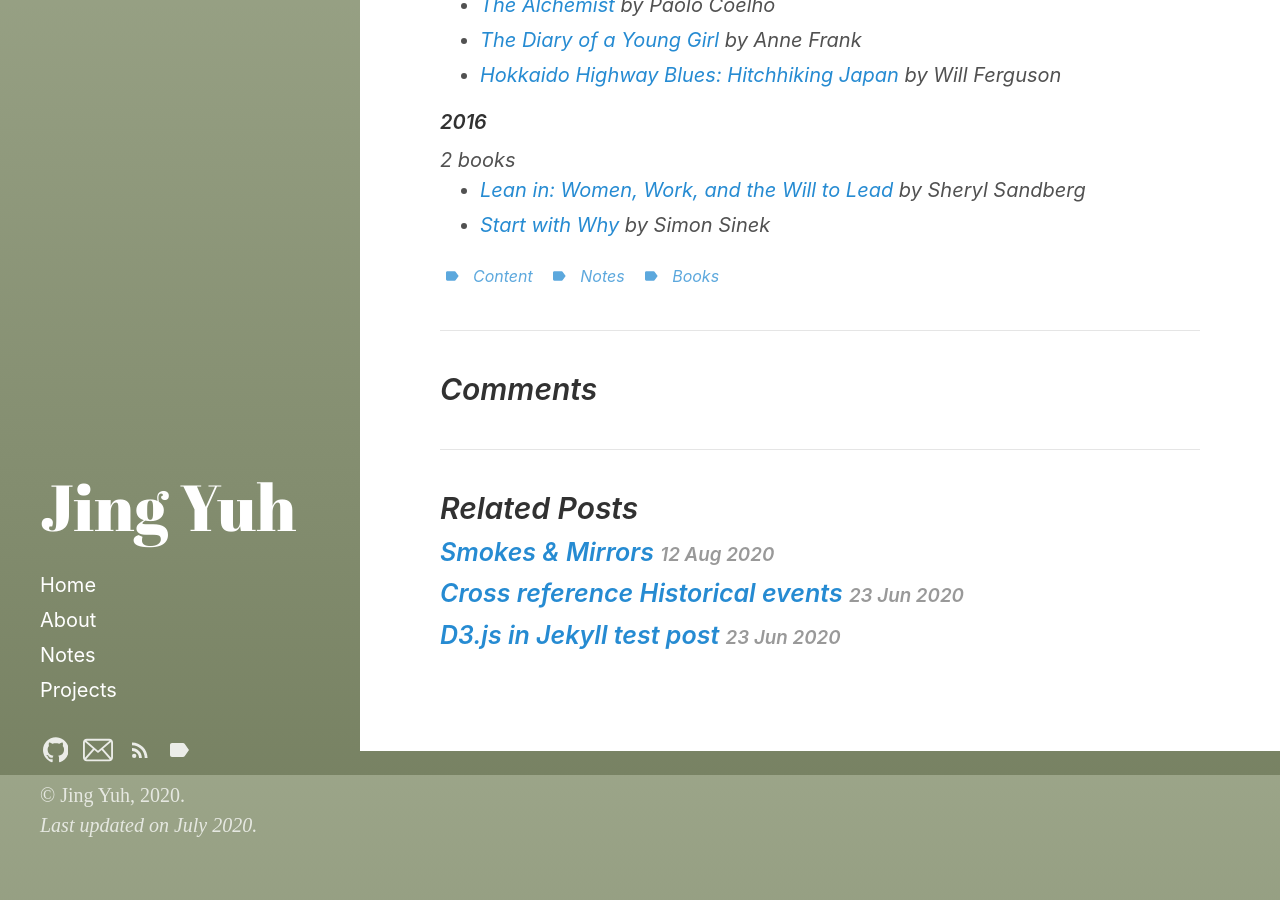
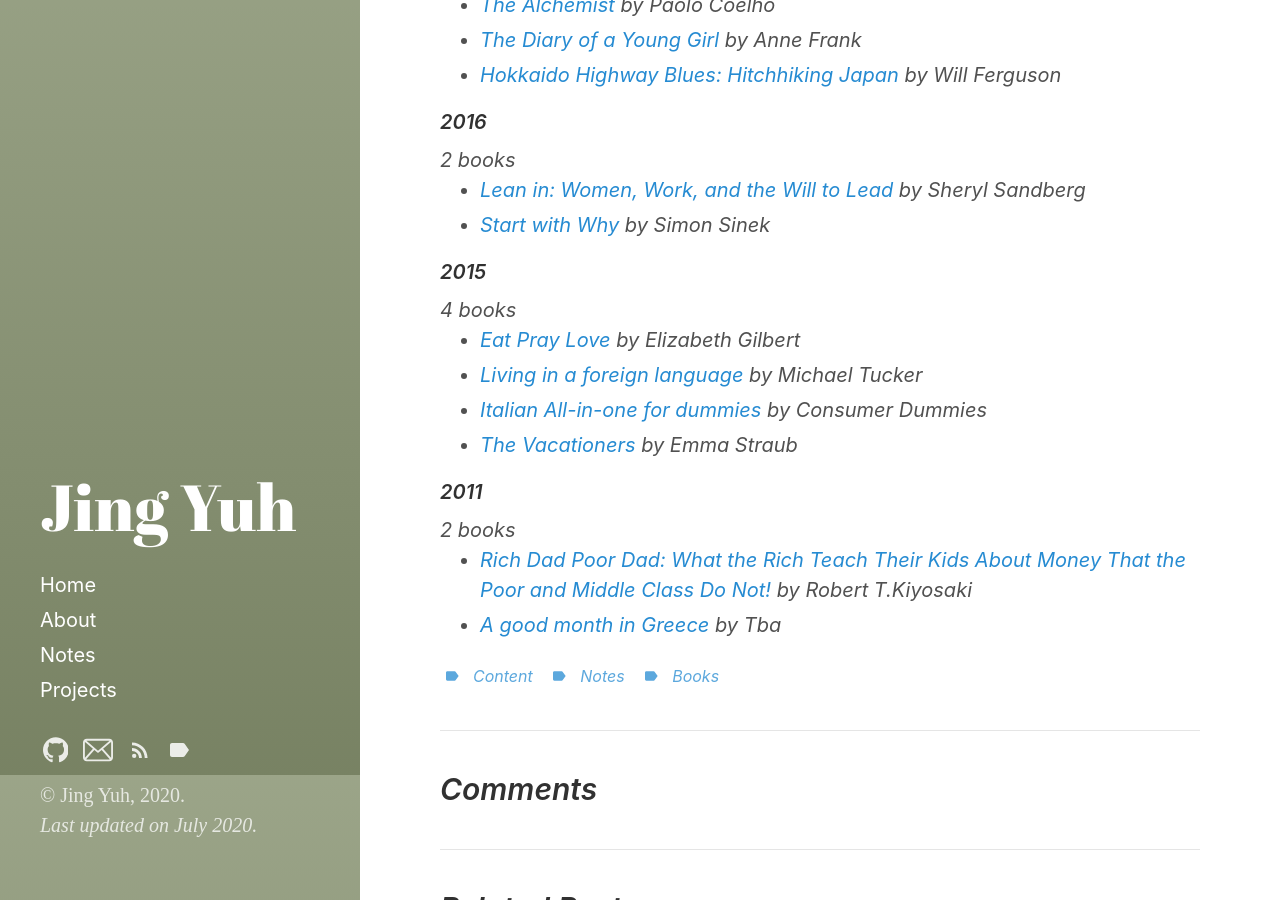
Before and after one commit to jyang123-bit/Website, a Jekyll site: the page built from _posts/2020-06-22-Notes-Books-I've-Read-throughout-the-years.md, in a window 1280 px wide and 900 px high, scrolled down 1925 px. Built offline with Jekyll 4.4.1, drawn with Linux system fonts in a browser that asks for light colours.

Commit message:
Update books.yml

```diff
--- a/_data/books.yml
+++ b/_data/books.yml
@@ -184,3 +184,37 @@
         author: Simon Sinek
         link: https://www.amazon.com/gp/product/B002Q6XUE4/ref=dbs_a_def_rwt_hsch_vapi_tkin_p1_i1
         star:
+
+  - year: "2015"
+    books:
+      - title: Eat Pray Love
+        author: Elizabeth Gilbert
+        link: https://a.co/19v2Ego
+        star:
+
+      - title: Living in a foreign language
+        author: Michael Tucker
+        link: https://a.co/j4qT7D1
+        star:
+
+      - title: Italian All-in-one for dummies
+        author: Consumer Dummies
+        link: https://a.co/dmV4Yuz
+        star:
+
+      - title: The Vacationers
+        author: Emma Straub
+        link: https://a.co/hgMPkzB
+        star:
+
+  - year: "2011"
+    books:
+      - title: "Rich Dad Poor Dad: What the Rich Teach Their Kids About Money That the Poor and Middle Class Do Not!"
+        author: Robert T.Kiyosaki
+        link: https://a.co/b3kSWmw
+        star:
+
+      - title: A good month in Greece
+        author: Tba
+        link:
+        star:
```
